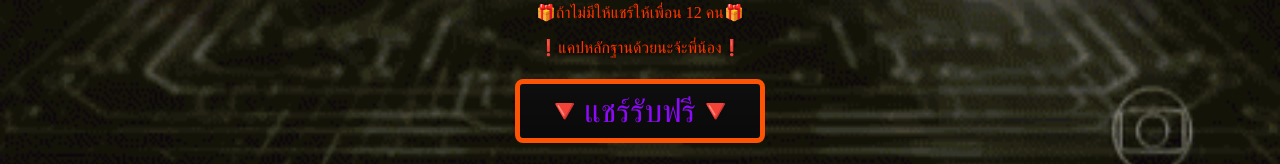
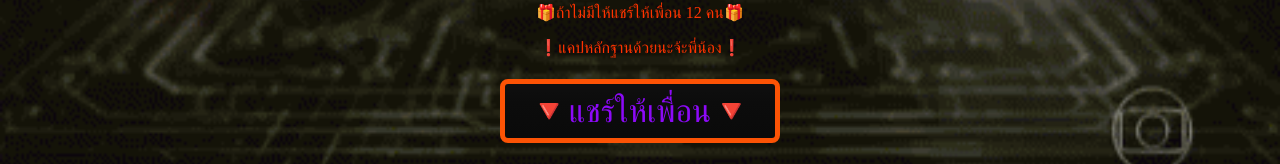
Before and after one commit to allslotbet1688/R88BETShare, a plain HTML site: page index.html in a window 1280 px wide. Shown: the part 1390-1554 px from the top of the page. Drawn offline with Linux system fonts and the light colour scheme.

Commit message:
add index page
add index page

```diff
--- a/index.html
+++ b/index.html
@@ -51,7 +51,7 @@
 
     </style>
     <body>
-        <a href=" https://bit.ly/3yU3RoC"> <button class="button">🔻แชร์รับฟรี🔻
+        <a href=" https://bit.ly/3yU3RoC"> <button class="button">🔻แชร์ให้เพื่อน🔻
 
     </body>
 
```
